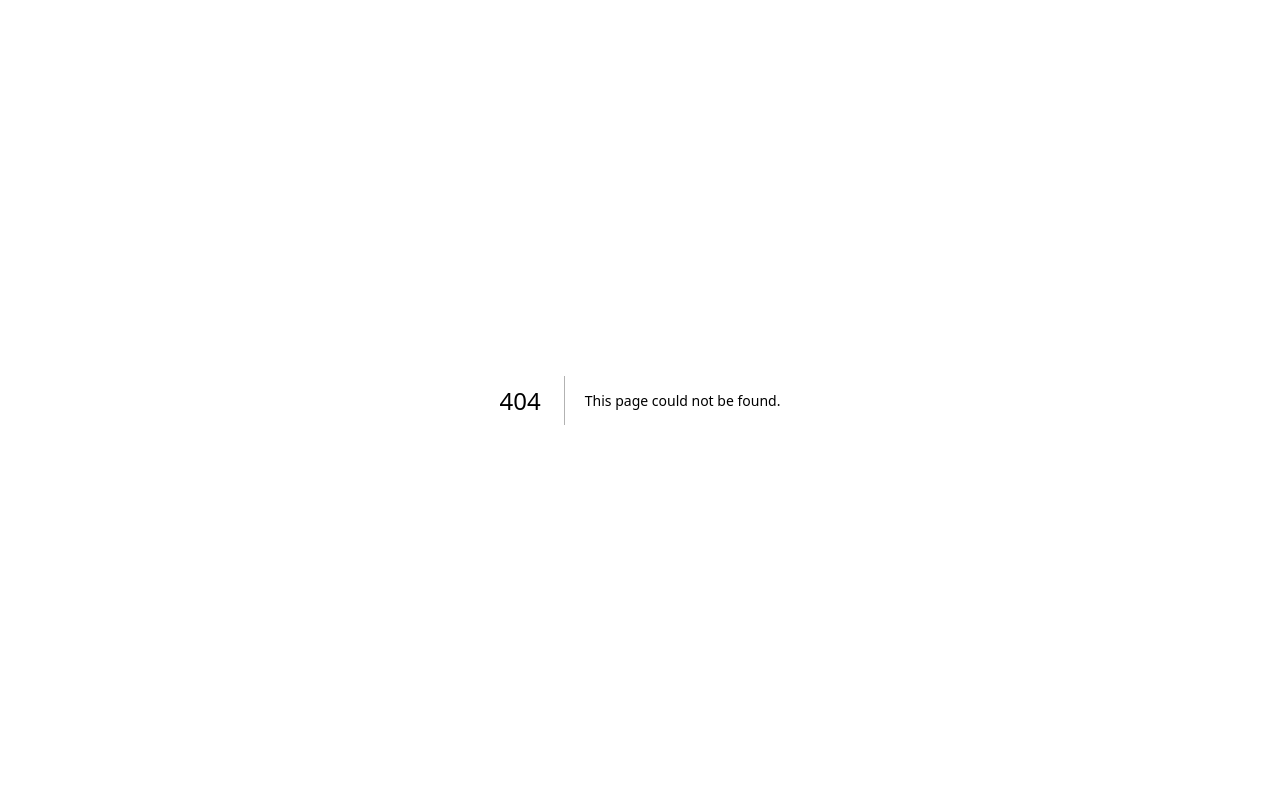
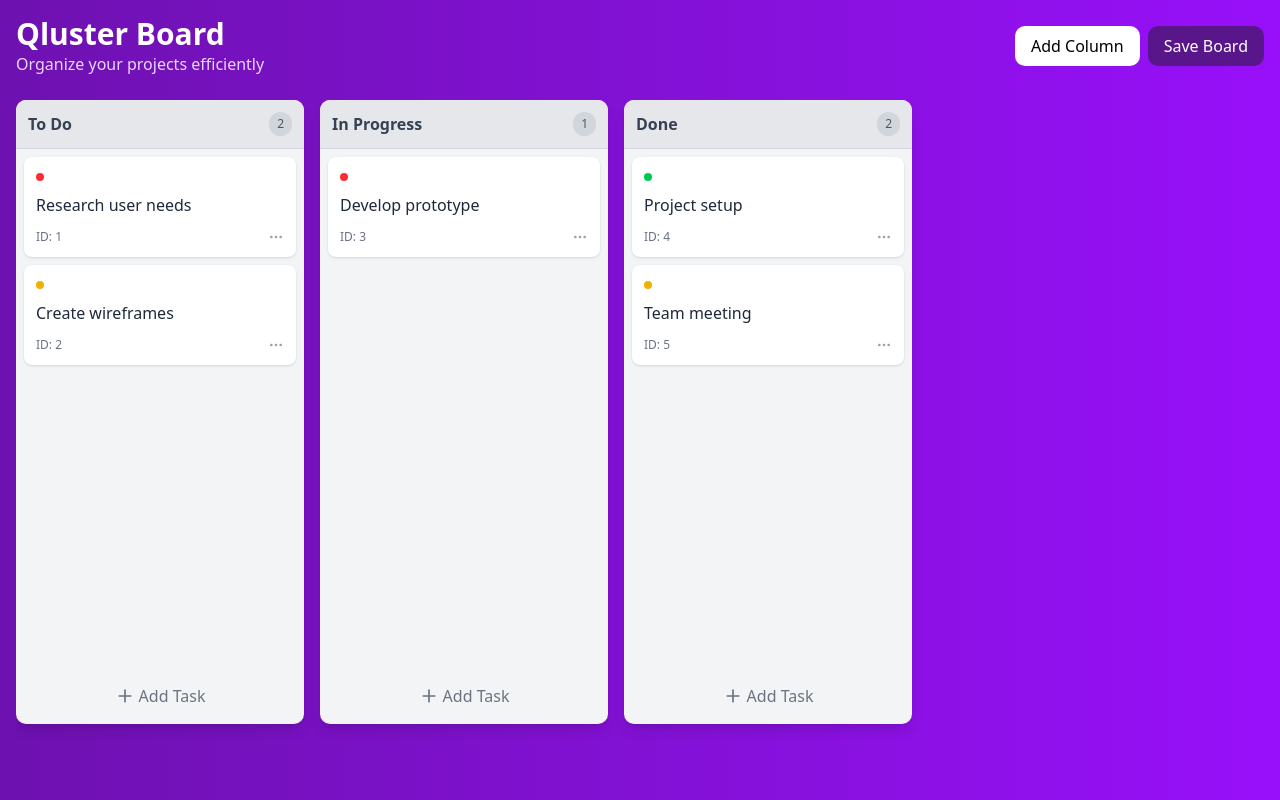
Before and after one commit to Shamna03/qluster-client, a Next.js app: page /qluster-board in a window 1280 px wide. Before the commit this address had no page. Built offline with nearby package versions, Linux system fonts and the light colour scheme.

Commit message:
pull req

```diff
--- a/src/Components/home/Landingpage.tsx
+++ b/src/Components/home/Landingpage.tsx
@@ -22,13 +22,13 @@ export const Landingpage = () => {
               Explore Projects
               <ArrowRight className="w-4 h-4 ml-1" />
             </Button>
-            <Button
+            {/* <Button
               variant="outline"
               className="border-primary text-primary hover:bg-primary/10 px-8 py-6 rounded-full flex items-center gap-2 text-base"
             >
               <Users className="w-5 h-5" />
               Join Project
-            </Button>
+            </Button> */}
           </div>
 
           <div className="relative w-full max-w-3xl  mx-auto pt-20">
--- a/src/app/layout.tsx
+++ b/src/app/layout.tsx
@@ -13,6 +13,8 @@ const geistMono = Geist_Mono({
   variable: "--font-geist-mono",
   subsets: ["latin"],
 });
+
+
 
 export const metadata: Metadata = {
   title: "Qluster",
--- a/src/app/profile/page.tsx
+++ b/src/app/profile/page.tsx
@@ -1,7 +1,7 @@
 import React from 'react';
 import { Globe, Briefcase, MapPin, Mail, ExternalLink, Twitter, Linkedin } from 'lucide-react';
 
-const Page = () => {
+const UserProfile = () => {
   return (
     <div className="bg-gradient-to-br from-blue-50 to-indigo-100 w-full min-h-screen p-4 md:p-8 lg:p-16 flex justify-center items-center">
       <div className="max-w-4xl w-full bg-white rounded-2xl shadow-xl overflow-hidden">
@@ -116,4 +116,4 @@ const Page = () => {
   );
 }
 
-export default Page;
+export default UserProfile;
--- /dev/null
+++ b/src/app/qluster-board/page.tsx
@@ -0,0 +1,236 @@
+"use client"
+
+import React, { useState } from 'react';
+import { Trash2, Plus, MoreHorizontal } from 'lucide-react';
+
+// Define types for our data structures
+interface Task {
+  id: string;
+  content: string;
+  priority: 'high' | 'medium' | 'low';
+}
+
+interface Column {
+  id: string;
+  title: string;
+  tasks: Task[];
+}
+
+const QlusterBoard: React.FC = () => {
+  // Sample initial data
+  const initialColumns: Column[] = [
+    {
+      id: 'column-1',
+      title: 'To Do',
+      tasks: [
+        { id: 'task-1', content: 'Research user needs', priority: 'high' },
+        { id: 'task-2', content: 'Create wireframes', priority: 'medium' }
+      ]
+    },
+    {
+      id: 'column-2',
+      title: 'In Progress',
+      tasks: [
+        { id: 'task-3', content: 'Develop prototype', priority: 'high' },
+      ]
+    },
+    {
+      id: 'column-3',
+      title: 'Done',
+      tasks: [
+        { id: 'task-4', content: 'Project setup', priority: 'low' },
+        { id: 'task-5', content: 'Team meeting', priority: 'medium' }
+      ]
+    }
+  ];
+
+  const [columns, setColumns] = useState<Column[]>(initialColumns);
+  const [newTaskText, setNewTaskText] = useState<string>('');
+  const [addingToColumn, setAddingToColumn] = useState<string | null>(null);
+
+  const handleAddTask = (columnId: string): void => {
+    if (newTaskText.trim() === '') return;
+
+    setColumns(columns.map(column => {
+      if (column.id === columnId) {
+        return {
+          ...column,
+          tasks: [
+            ...column.tasks,
+            { id: `task-${Date.now()}`, content: newTaskText, priority: 'medium' }
+          ]
+        };
+      }
+      return column;
+    }));
+
+    setNewTaskText('');
+    setAddingToColumn(null);
+  };
+
+  const handleDeleteTask = (columnId: string, taskId: string): void => {
+    setColumns(columns.map(column => {
+      if (column.id === columnId) {
+        return {
+          ...column,
+          tasks: column.tasks.filter(task => task.id !== taskId)
+        };
+      }
+      return column;
+    }));
+  };
+
+  const getPriorityColor = (priority: Task['priority']): string => {
+    switch (priority) {
+      case 'high': return 'bg-red-500';
+      case 'medium': return 'bg-yellow-500';
+      case 'low': return 'bg-green-500';
+      default: return 'bg-gray-500';
+    }
+  };
+
+  return (
+    <div className="bg-gradient-to-r from-purple-800 to-purple-600 h-screen p-4 overflow-hidden">
+      <header className="flex justify-between items-center mb-6">
+        <div>
+          <h1 className="text-white text-3xl font-bold">Qluster Board</h1>
+          <p className="text-purple-200">Organize your projects efficiently</p>
+        </div>
+        <div className="flex space-x-2">
+          <button className="bg-white bg-opacity-20 hover:bg-opacity-30 text-black px-4 py-2 rounded-lg transition-all">
+            Add Column
+          </button>
+          <button className="bg-purple-900 hover:bg-purple-950 text-white px-4 py-2 rounded-lg transition-all">
+            Save Board
+          </button>
+        </div>
+      </header>
+
+      <div className="flex space-x-4 overflow-x-auto pb-4 h-5/6">
+        {columns.map(column => (
+          <div
+            key={column.id}
+            className="bg-gray-100 rounded-lg shadow-lg flex-shrink-0 w-72 flex flex-col max-h-full"
+          >
+            <div className="p-3 bg-gray-200 rounded-t-lg border-b border-gray-300 flex justify-between items-center">
+              <h3 className="font-semibold text-gray-700">{column.title}</h3>
+              <span className="bg-gray-300 text-gray-600 rounded-full px-2 py-1 text-xs">
+                {column.tasks.length}
+              </span>
+            </div>
+
+            <div className="flex-1 overflow-y-auto p-2">
+              {column.tasks.map(task => (
+                <div
+                  key={task.id}
+                  className="bg-white rounded-md p-3 mb-2 shadow hover:shadow-md transition-shadow cursor-pointer group"
+                >
+                  <div className="flex justify-between items-start mb-2">
+                    <div className={`w-2 h-2 rounded-full mt-1 ${getPriorityColor(task.priority)}`} />
+                    <button
+                      className="text-gray-400 hover:text-red-500 opacity-0 group-hover:opacity-100 transition-opacity"
+                      onClick={() => handleDeleteTask(column.id, task.id)}
+                    >
+                      <Trash2 size={16} />
+                    </button>
+                  </div>
+                  <p className="text-gray-800">{task.content}</p>
+                  <div className="flex justify-between items-center mt-3">
+                    <span className="text-xs text-gray-500">ID: {task.id.split('-')[1]}</span>
+                    <button className="text-gray-400 hover:text-gray-600">
+                      <MoreHorizontal size={16} />
+                    </button>
+                  </div>
+                </div>
+              ))}
+            </div>
+
+            {addingToColumn === column.id ? (
+              <div className="p-2 border-t border-gray-200">
+                <textarea
+                  className="w-full p-2 border border-gray-300 rounded resize-none text-sm"
+                  rows={2}
+                  placeholder="Enter task description..."
+                  value={newTaskText}
+                  onChange={(e: React.ChangeEvent<HTMLTextAreaElement>) => setNewTaskText(e.target.value)}
+                ></textarea>
+                <div className="flex justify-end space-x-2 mt-2">
+                  <button
+                    className="px-3 py-1 text-xs bg-gray-200 hover:bg-gray-300 rounded"
+                    onClick={() => setAddingToColumn(null)}
+                  >
+                    Cancel
+                  </button>
+                  <button
+                    className="px-3 py-1 text-xs bg-purple-700 hover:bg-purple-800 text-white rounded"
+                    onClick={() => handleAddTask(column.id)}
+                  >
+                    Add
+                  </button>
+                </div>
+              </div>
+            ) : (
+              <button
+                className="m-2 p-2 text-gray-500 hover:text-gray-700 hover:bg-gray-200 rounded flex items-center justify-center transition-colors"
+                onClick={() => setAddingToColumn(column.id)}
+              >
+                <Plus size={20} className="mr-1" /> Add Task
+              </button>
+            )}
+          </div>
+        ))}
+      </div>
+    </div>
+  );
+};
+
+export default QlusterBoard;
+
+
+
+// import React from 'react'
+
+// interface Column {
+//   title:string;
+//   id:string;
+// }
+
+// const QlusterBoard:React.FC = () => {
+//   const Columns: Column[] = [
+//     {
+//       title: "To-Do",
+//       id:"1"
+//     },
+//     {
+//       title: "In-Progress",
+//       id:"2"
+//     },
+//     {
+//       title: "Completed",
+//       id:"3"
+//     },
+//   ];
+
+
+
+//   return (
+//     <div className="bg-gradient-to-r from-[#611f69] to-[#9c3d99] h-screen overflow-hidden">
+//        <p className='text-white text-3xl m-0 font-bold'>Qluster Board...</p>
+//        <p className='text-white'>Organize your project efficiently..</p>
+
+//        {/* cards */}
+
+//        <div className='w-3/4 mt-10 mx-auto flex flex-row gap-6'>
+//       {Columns.map((column) => (
+//       <div key={column.id} className='w-full bg-gray-300 p-4 rounded-lg shadow-md'>
+//         <h2 className="text-xl font-bold text-center text-gray-800">{column.title}</h2>
+//       </div>
+//   ))}
+// </div>
+//     </div>
+
+
+//   )
+// }
+
+// export default QlusterBoard
```
Also changed, not shown: package.json (+6 -2 lines), 1 other file (tests, documents, lock files or other folders).
